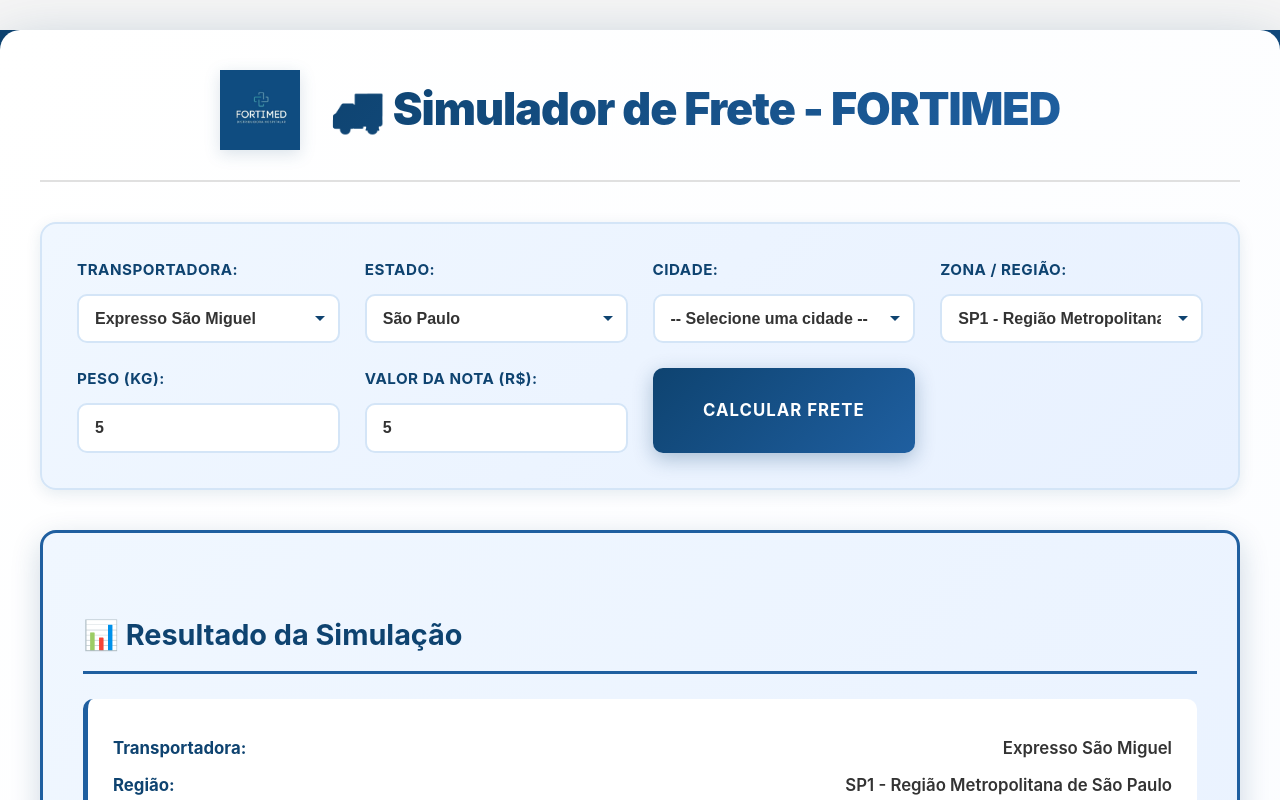
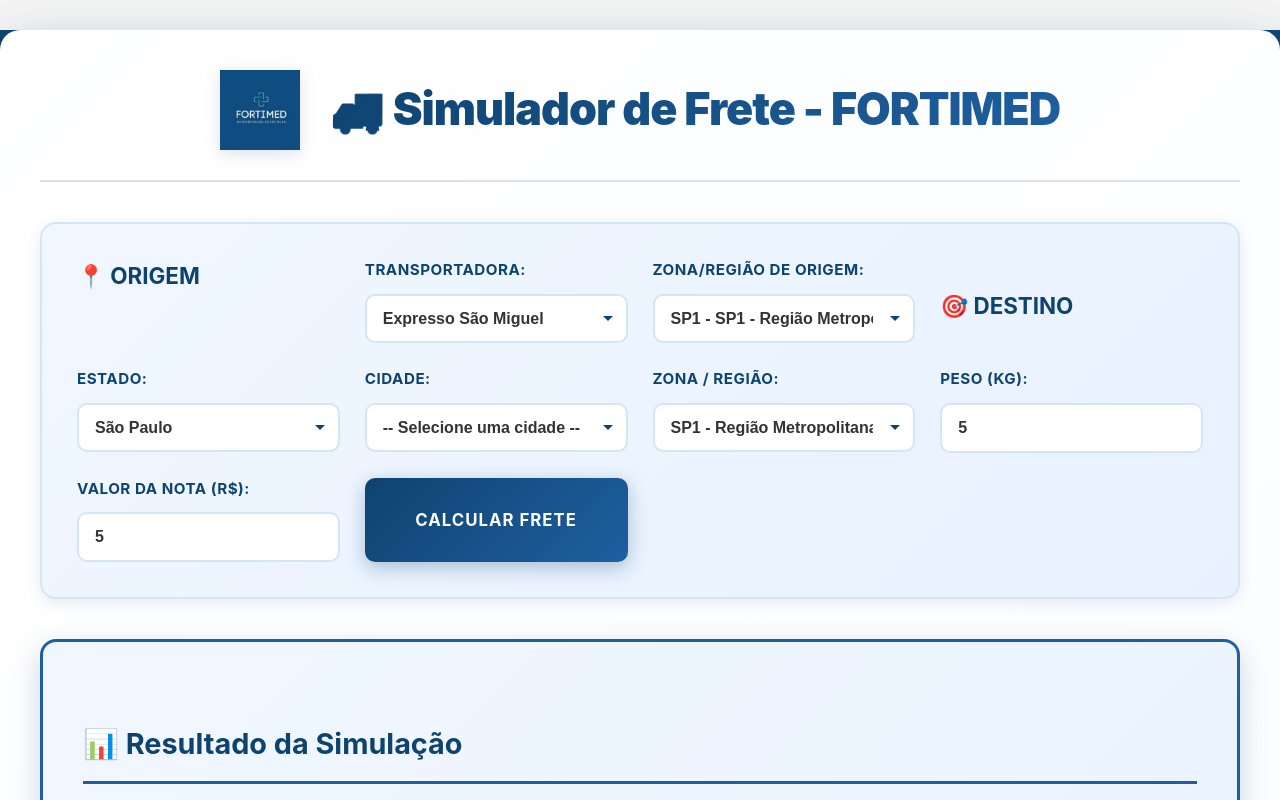
Before and after one commit to lucasrmonteiro07/fortimed-frete-sim, a React (Vite) app: page / in a window 1280 px wide. Both pictures are taken after typing "5", "5" into the empty fields and a click on the button "CALCULAR FRETE". Shown: the top 800 px of the page. Built offline with nearby package versions, Linux system fonts and the light colour scheme.

Commit message:
Corrigir cálculo GRIS: considerar origem + destino, separar campos de origem e destino

```diff
--- a/src/App.jsx
+++ b/src/App.jsx
@@ -185,6 +185,7 @@
   const [estado, setEstado] = useState('São Paulo')
   const [zona, setZona] = useState('SP1')
   const [cidade, setCidade] = useState('')
+  const [zonaOrigem, setZonaOrigem] = useState('SP1')
   const [peso, setPeso] = useState('')
   const [valorNota, setValorNota] = useState('')
   const [resultado, setResultado] = useState(null)
@@ -271,8 +272,14 @@
     const pedagio = Math.ceil(pesoNum / 100) * (isSP ? PEDAGIO_SP : PEDAGIO_OUTROS)
 
     // 4. GRIS - % sobre valor da NF com mínimo
-    const grisPercentual = isSP ? GRIS_SP_PERCENTUAL : GRIS_OUTROS_PERCENTUAL
-    const grisMinimo = isSP ? GRIS_SP_MINIMO : GRIS_OUTROS_MINIMO
+    // REGRA: Se origem OU destino for SP = 0,20% (min R$ 6,18)
+    //        Se ambos forem não-SP = 0,15% (min R$ 3,31)
+    const isOrigemSP = zonaOrigem.startsWith('SP')
+    const isDestinoSP = zona.startsWith('SP')
+    const temSP = isOrigemSP || isDestinoSP
+
+    const grisPercentual = temSP ? GRIS_SP_PERCENTUAL : GRIS_OUTROS_PERCENTUAL
+    const grisMinimo = temSP ? GRIS_SP_MINIMO : GRIS_OUTROS_MINIMO
     const gris = valorNotaNum > 0
       ? Math.max(valorNotaNum * grisPercentual, grisMinimo)
       : grisMinimo
@@ -280,15 +287,22 @@
     // 5. Frete total
     const freteTotal = freteBase + pedagio + gris
 
+    // Determinar percentual GRIS para exibição
+    const percentualGrisExibicao = temSP ? '0,20' : '0,15'
+
     setResultado({
       transportadora: transportadoras.find(t => t.id === parseInt(transportadora))?.nome,
+      zona: zona,
+      regiao_origem: regiaoInfo[zonaOrigem].nome,
       regiao: regiaoInfo[zona].nome,
       cidades: regiaoInfo[zona].cidades,
+      zonaOrigem: zonaOrigem,
       peso: pesoNum,
       valorNota: valorNotaNum,
       freteBase: freteBase.toFixed(2),
       pedagio: pedagio.toFixed(2),
       gris: gris.toFixed(2),
+      grisPercentual: percentualGrisExibicao,
       freteTotal: freteTotal.toFixed(2)
     })
   }
@@ -301,6 +315,8 @@
       </div>
 
       <div className="form-container">
+        <h3 style={{ marginTop: 0, color: '#0e4370', marginBottom: '20px' }}>📍 ORIGEM</h3>
+
         <div className="form-group">
           <label htmlFor="transportadora">Transportadora:</label>
           <select
@@ -313,6 +329,23 @@
             ))}
           </select>
         </div>
+
+        <div className="form-group">
+          <label htmlFor="zonaOrigem">Zona/Região de Origem:</label>
+          <select
+            id="zonaOrigem"
+            value={zonaOrigem}
+            onChange={(e) => setZonaOrigem(e.target.value)}
+          >
+            {Object.entries(regiaoInfo).map(([z, info]) => (
+              <option key={z} value={z}>
+                {z} - {info.nome}
+              </option>
+            ))}
+          </select>
+        </div>
+
+        <h3 style={{ marginTop: 30, color: '#0e4370', marginBottom: '20px' }}>🎯 DESTINO</h3>
 
         <div className="form-group">
           <label htmlFor="estado">Estado:</label>
@@ -390,8 +423,9 @@
           <h2>📊 Resultado da Simulação</h2>
           <div className="info-box">
             <p><strong>Transportadora:</strong> <span>{resultado.transportadora}</span></p>
-            <p><strong>Região:</strong> <span>{resultado.regiao}</span></p>
-            <p><strong>Cidades Atendidas:</strong> <span>{resultado.cidades}</span></p>
+            <p><strong>Origem:</strong> <span>{resultado.zonaOrigem} - {resultado.regiao_origem}</span></p>
+            <p><strong>Destino:</strong> <span>{resultado.zona} - {resultado.regiao}</span></p>
+            <p><strong>Cidades (Destino):</strong> <span>{resultado.cidades}</span></p>
             <p><strong>Peso:</strong> <span>{resultado.peso} kg</span></p>
             {resultado.valorNota > 0 && (
               <p><strong>Valor da Nota:</strong> <span>R$ {resultado.valorNota.toFixed(2)}</span></p>
@@ -409,7 +443,7 @@
               <strong>R$ {resultado.pedagio}</strong>
             </div>
             <div className="breakdown-item">
-              <span>GRIS (0,50% NF):</span>
+              <span>GRIS ({resultado.grisPercentual}% NF):</span>
               <strong>R$ {resultado.gris}</strong>
             </div>
             <div className="breakdown-item total">
```
